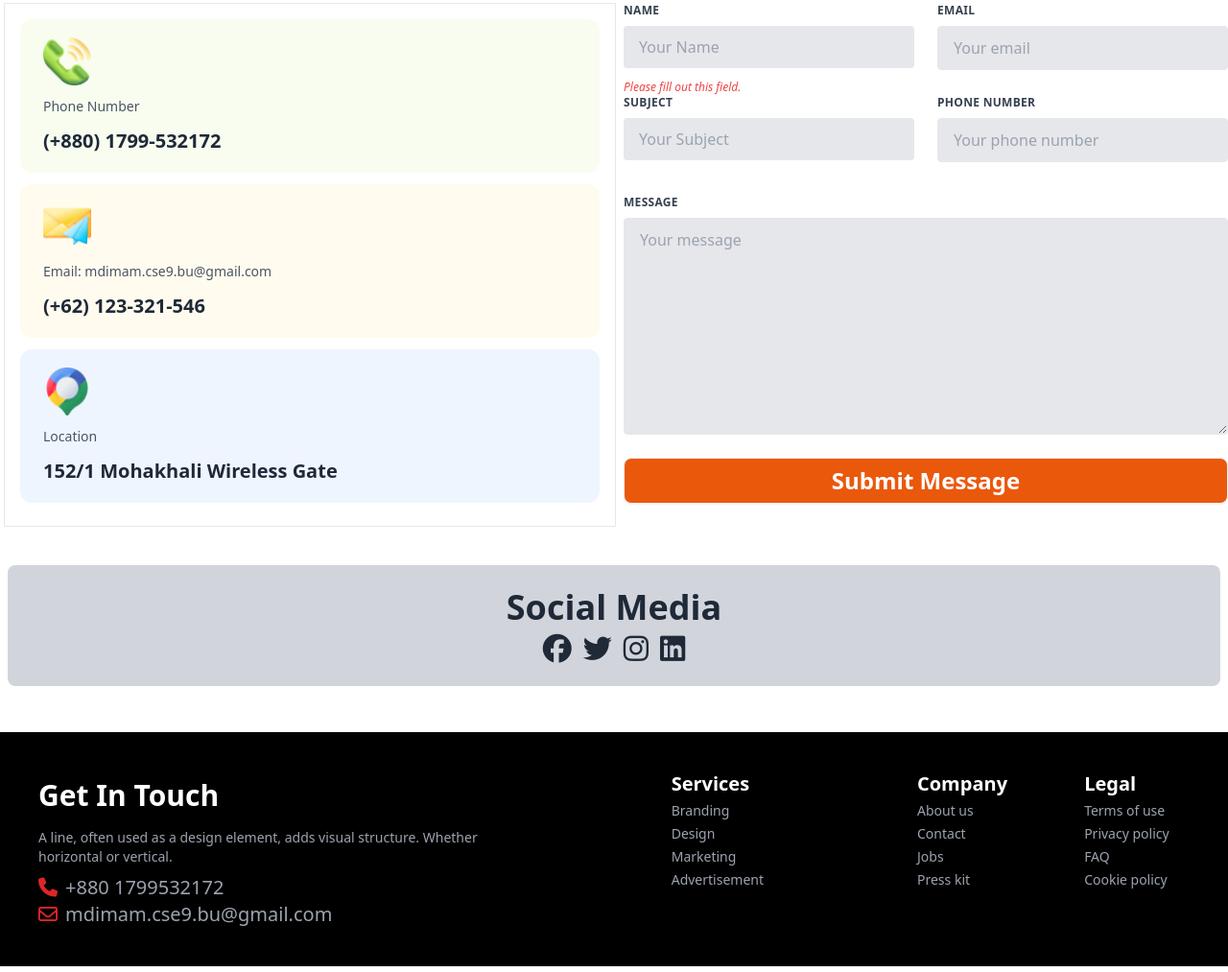
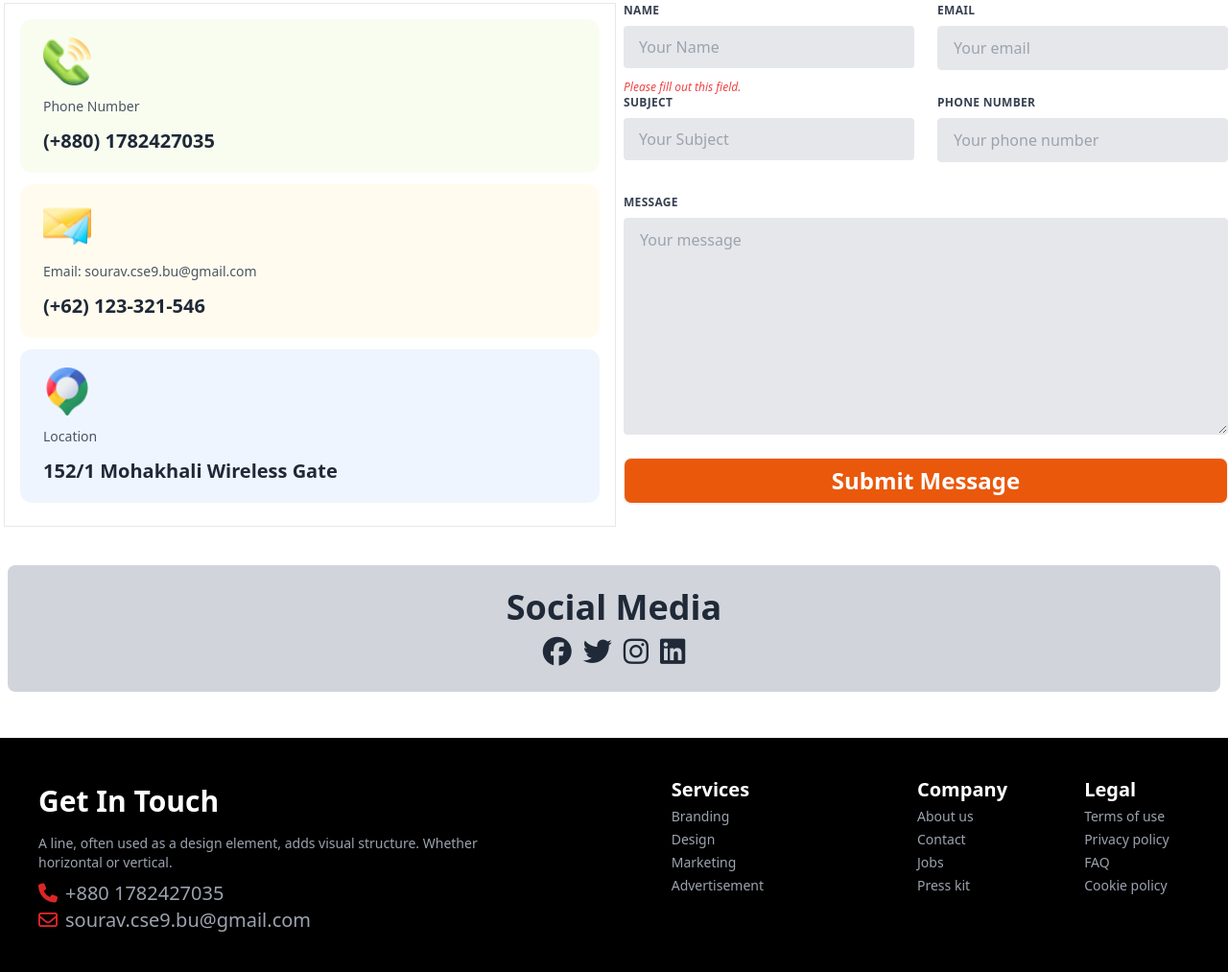
Before and after one commit to SOURAVcse9/hokey-club, a plain HTML site: page index.html in a window 1280 px wide. Shown: the part 3865-4878 px from the top of the page at 96% size. Drawn offline with nearby package versions, Linux system fonts and the light colour scheme.

Commit message:
finishd the project

```diff
--- a/index.html
+++ b/index.html
@@ -492,11 +492,11 @@
                     <div class="  w-full h-[160px] rounded-xl flex flex-col items-start justify-center gap-3 p-6 bg-[#bced6e1a] ">
                         <img class="w-[50px] h-[50px] " src="./Images/Group 1171275317.png" alt="">
                         <p class="text-xs md:text-sm text-gray-600">Phone Number</p>
-                        <h2 class="text-xl md:text-xl font-bold">(+880) 1799-532172</h2>
+                        <h2 class="text-xl md:text-xl font-bold">(+880) 1782427035</h2>
                     </div>
                     <div class="  my-3 w-full h-[160px] rounded-xl flex flex-col items-start justify-center gap-3 p-6 bg-[#fddb5f1a] ">
                         <img class="w-[50px] h-[50px] " src="./Images/Group 1171275318.png" alt="">
-                        <p class="text-xs md:text-sm text-gray-600">Email: mdimam.cse9.bu@gmail.com</p>
+                        <p class="text-xs md:text-sm text-gray-600">Email: sourav.cse9.bu@gmail.com</p>
                         <h2 class="text-xl md:text-xl font-bold">(+62) 123-321-546</h2>
                     </div>
                     <div class="  w-full h-[160px] flex rounded-xl flex-col items-start justify-center gap-3 p-6 bg-[#629cf31a] ">
@@ -562,7 +562,8 @@
     <div id="socialMedia" class="mt-10   mx-2  py-6 rounded-lg bg-gray-300 opacity-3 flex flex-col justify-center items-center">
         <h1 class="font-bold text-4xl">Social Media</h1>
         <div class="mt-2 font-bold text-3xl gap-3 flex justify-center items-center ">
-            <i class="fa-brands fa-facebook"></i><i class="fa-brands fa-twitter"></i><i class="fa-brands fa-instagram"></i><i class="fa-brands fa-linkedin"></i>
+            <a href="https://www.facebook.com/profile.php?id=100050491322277&mibextid=ZbWKwL"><i class="fa-brands fa-facebook"></i></a>
+            <i class="fa-brands fa-twitter"></i><i class="fa-brands fa-instagram"></i><i class="fa-brands fa-linkedin"></i>
         </div>
     </div>
     <div id="footer" class=" bg-black mt-12 text-gray-400">
@@ -575,10 +576,10 @@
                         A line, often used as a design element, adds visual structure. Whether horizontal or vertical.</p>
                     <div class="mt-2  ">
                         <div class="flex items-center md:justify-start justify-center  gap-2 text-sm sm:text-xl"><i class="fa-solid fa-phone text-red-600"></i>
-                            <p>+880 1799532172</p>
+                            <p>+880 1782427035</p>
                         </div>
                         <div class="flex items-center  md:justify-start justify-center  gap-2 text-sm sm:text-xl md:text-xl"><i class="fa-regular text-red-600 fa-envelope"></i>
-                            <p>mdimam.cse9.bu@gmail.com</p>
+                            <p>sourav.cse9.bu@gmail.com</p>
                         </div>
 
                     </div>
```
